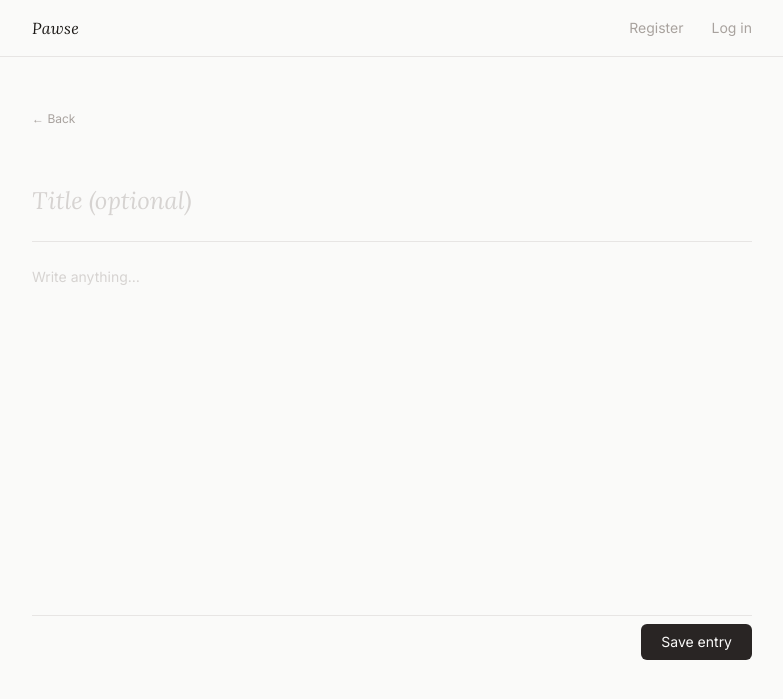
After one commit to AlexGS00/Pawse-Journal, a Django app: page /journal/new/ in a window 1280 px wide. The commit adds this page. Shown: the top 699 px of the page, without its empty margins (248-1031 px from the left). Run offline with Django 5.2, Linux system fonts and the light colour scheme; some libraries are stand-ins or nearby versions.

Commit message:
create entry related html

```diff
--- a/pawse/journal/templates/journal/_entry_card.html
+++ b/pawse/journal/templates/journal/_entry_card.html
@@ -1,4 +1,4 @@
-<a href="#" class="block group">
+<a href="{% url 'entry_detail' entry.id %}" class="block group">
   <article class="bg-stone-100 border border-stone-200 rounded-lg px-6 py-5 hover:border-stone-300 hover:bg-stone-50 transition-colors duration-150">
     <div class="flex items-start justify-between gap-4">
       <h2 class="font-serif italic text-stone-900 text-base leading-snug group-hover:text-stone-700 transition-colors">
--- /dev/null
+++ b/pawse/journal/templates/journal/create_entry.html
@@ -0,0 +1,42 @@
+{% extends "journal/layout.html" %}
+{% load static %}
+
+{% block title %}{% if entry %}Edit entry{% else %}New entry{% endif %} — Pawse{% endblock %}
+{% block nav_journal %}active{% endblock %}
+
+{% block body %}
+<div class="mb-8">
+  <a href="{% if entry %}{% url 'entry_detail' entry.id %}{% else %}{% url 'index' %}{% endif %}"
+     class="text-xs text-stone-400 hover:text-stone-700 transition-colors">← Back</a>
+</div>
+
+<form method="post" class="space-y-6">
+  {% csrf_token %}
+
+  <input
+    type="text"
+    name="title"
+    value="{% if entry %}{{ entry.title }}{% endif %}"
+    placeholder="Title (optional)"
+    class="w-full bg-transparent border-none outline-none font-serif italic text-2xl text-stone-900 placeholder-stone-300 focus:ring-0"
+  />
+
+  <div class="border-t border-stone-200"></div>
+
+  <textarea
+    name="content"
+    rows="14"
+    placeholder="Write anything…"
+    required
+    class="w-full bg-transparent border-none outline-none resize-none text-sm text-stone-700 leading-relaxed placeholder-stone-300 focus:ring-0"
+  >{% if entry %}{{ entry.content }}{% endif %}</textarea>
+
+  <div class="flex justify-end pt-2 border-t border-stone-200">
+    <button
+      type="submit"
+      class="text-sm px-5 py-2 bg-stone-800 text-stone-50 rounded-md hover:bg-stone-700 transition-colors duration-150">
+      {% if entry %}Save changes{% else %}Save entry{% endif %}
+    </button>
+  </div>
+</form>
+{% endblock %}
```
Also changed, not shown: pawse/journal/templates/journal/entry_detail.html (added, +26 -0 lines).
